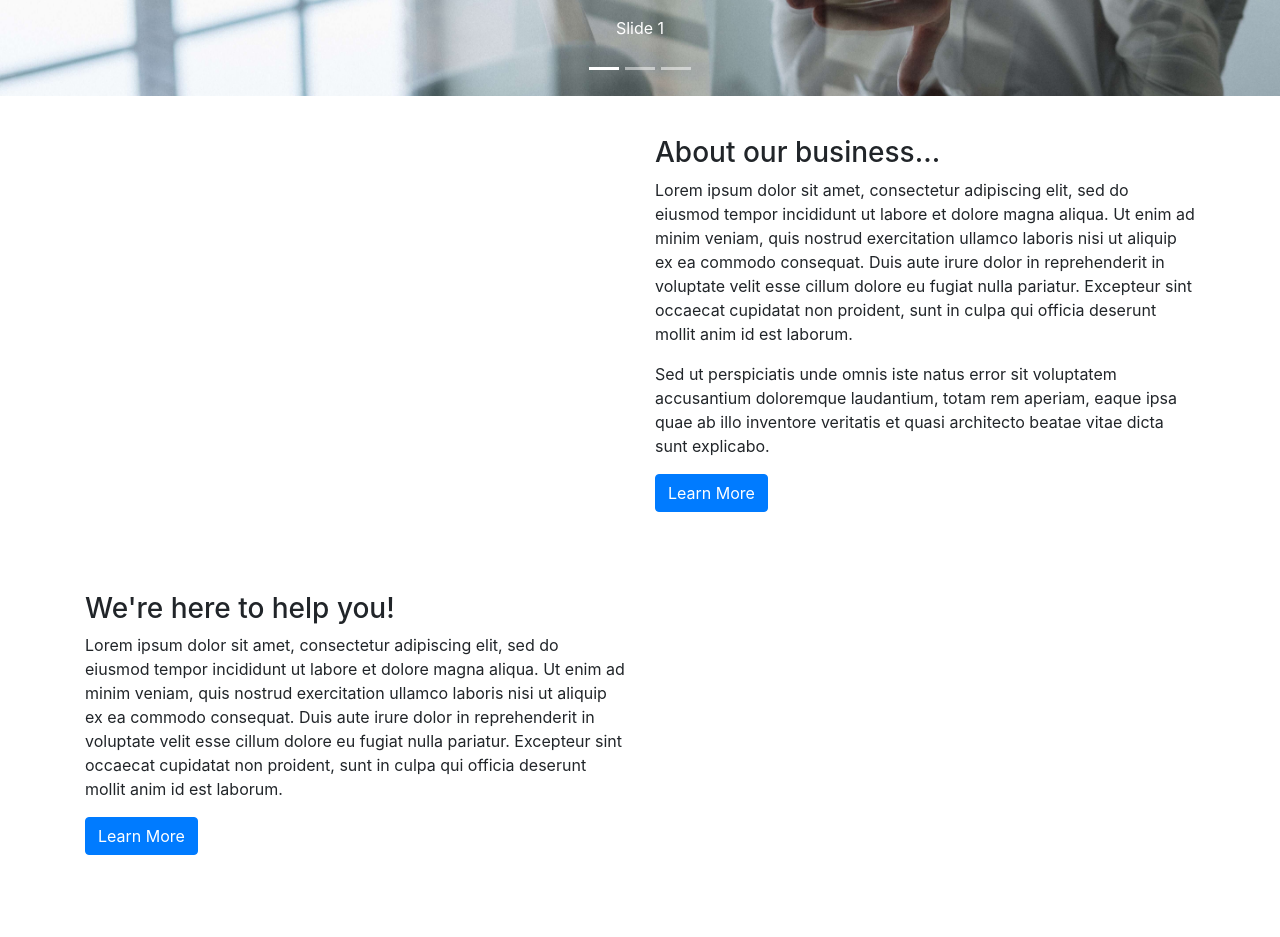
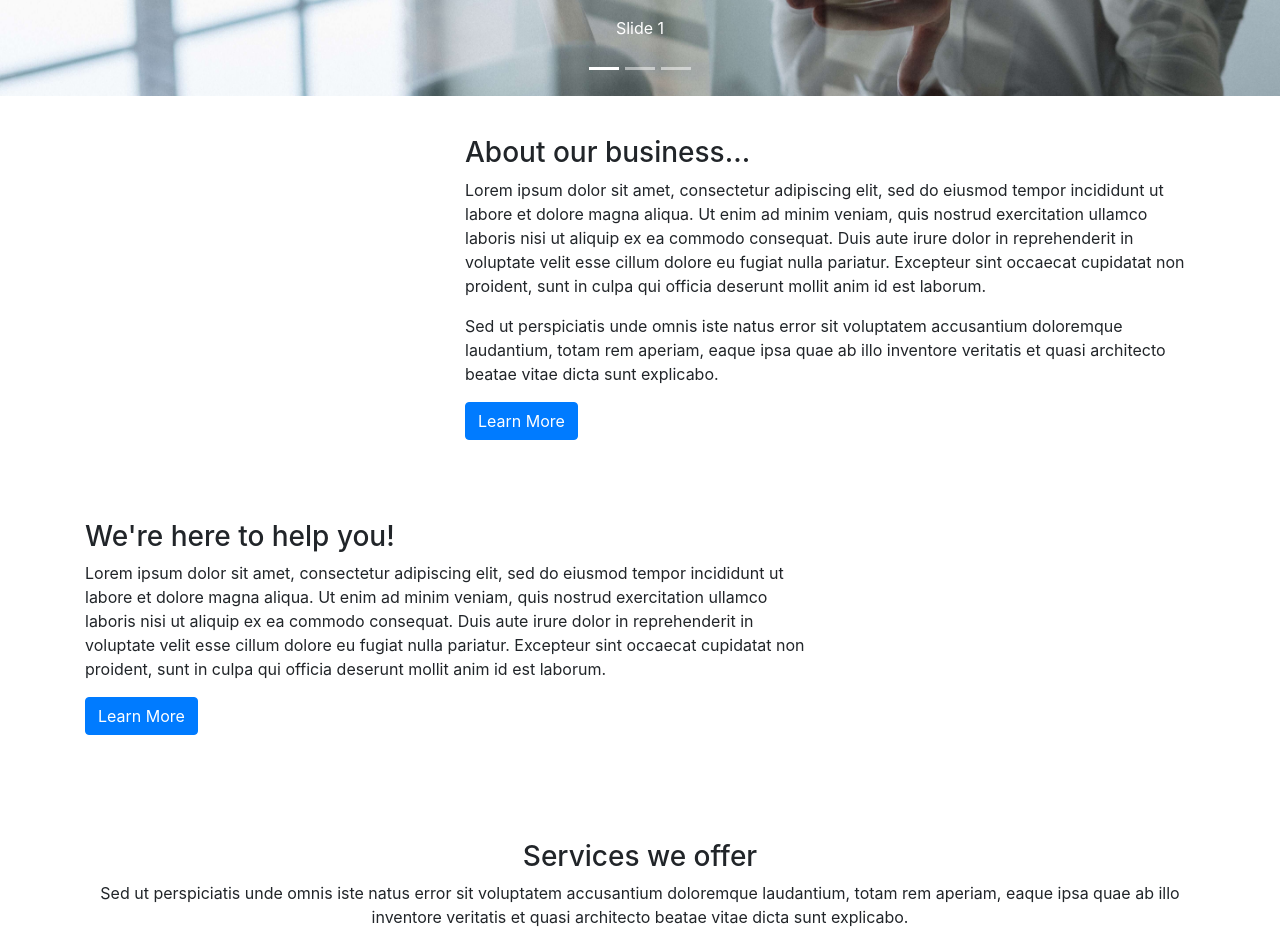
Before and after one commit to rscole87/mjc_business_site, a React (Create React App) app: page / in a window 1280 px wide. Shown: the part 600-1537 px from the top of the page. Built offline with nearby package versions, Linux system fonts and the light colour scheme.

Commit message:
add bs responsive classes to sections

```diff
--- a/src/components/AboutComponent.js
+++ b/src/components/AboutComponent.js
@@ -6,8 +6,8 @@ const About = () => {
       <section id="about-section">
         <div className="container">
           <div className="row">
-            <div className="col"></div>
-            <div className="col">
+            <div className="col-md-4"></div>
+            <div className="col-md-8">
               <h3>About our business...</h3>
               <p>Lorem ipsum dolor sit amet, consectetur adipiscing elit, sed do eiusmod tempor incididunt ut labore et dolore magna aliqua. Ut enim ad minim veniam, quis nostrud exercitation ullamco laboris nisi ut aliquip ex ea commodo consequat. Duis aute irure dolor in reprehenderit in voluptate velit esse cillum dolore eu fugiat nulla pariatur. Excepteur sint occaecat cupidatat non proident, sunt in culpa qui officia deserunt mollit anim id est laborum.</p>
               <p>Sed ut perspiciatis unde omnis iste natus error sit voluptatem accusantium doloremque laudantium, totam rem aperiam, eaque ipsa quae ab illo inventore veritatis et quasi architecto beatae vitae dicta sunt explicabo. </p>
--- a/src/components/CallToActionComponent.js
+++ b/src/components/CallToActionComponent.js
@@ -6,12 +6,12 @@ const CallToAction = () => {
       <section id="call-to-action-section">
         <div className="container">
           <div className="row">
-            <div className="col">
+            <div className="col-md-8">
               <h3>We're here to help you!</h3>
               <p>Lorem ipsum dolor sit amet, consectetur adipiscing elit, sed do eiusmod tempor incididunt ut labore et dolore magna aliqua. Ut enim ad minim veniam, quis nostrud exercitation ullamco laboris nisi ut aliquip ex ea commodo consequat. Duis aute irure dolor in reprehenderit in voluptate velit esse cillum dolore eu fugiat nulla pariatur. Excepteur sint occaecat cupidatat non proident, sunt in culpa qui officia deserunt mollit anim id est laborum.</p>
               <button className="btn btn-primary">Learn More</button>
             </div>
-            <div className="col"></div>
+            <div className="col-md-4"></div>
           </div>
         </div>
       </section>
--- a/src/components/ServicesComponent.js
+++ b/src/components/ServicesComponent.js
@@ -7,14 +7,14 @@ const Services = () => {
       <section id="services-section">
         <div className="container">
           <div className="row">
-            <div className="col text-center">
+            <div className="col text-center mb-3">
               <h3>Services we offer</h3>
               <p>Sed ut perspiciatis unde omnis iste natus error sit voluptatem accusantium doloremque laudantium, totam rem aperiam, eaque ipsa quae ab illo inventore veritatis et quasi architecto beatae vitae dicta sunt explicabo. </p>
             </div>
           </div>
 
           <div className="row">
-            <div className="col">
+            <div className="col-md-4">
               <Card className="service-card">
                 <CardBody>
                   <CardTitle tag="h5">Card title</CardTitle>
@@ -27,7 +27,7 @@ const Services = () => {
               </Card>
             </div>
 
-            <div className="col">
+            <div className="col-md-4">
               <Card className="service-card">
                 <CardBody>
                   <CardTitle tag="h5">Card title</CardTitle>
@@ -40,7 +40,7 @@ const Services = () => {
               </Card>
             </div>
 
-            <div className="col">
+            <div className="col-md-4">
               <Card className="service-card">
                 <CardBody>
                   <CardTitle tag="h5">Card title</CardTitle>
```
